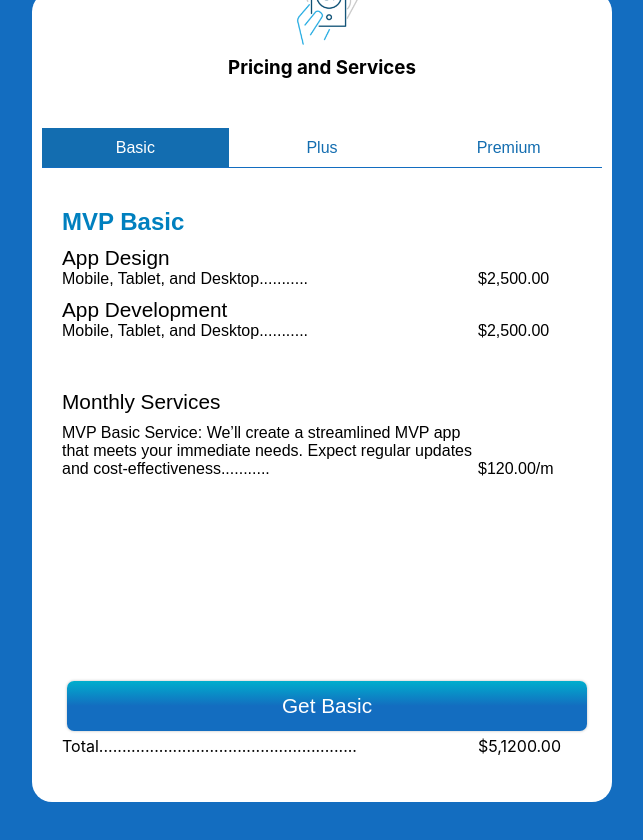
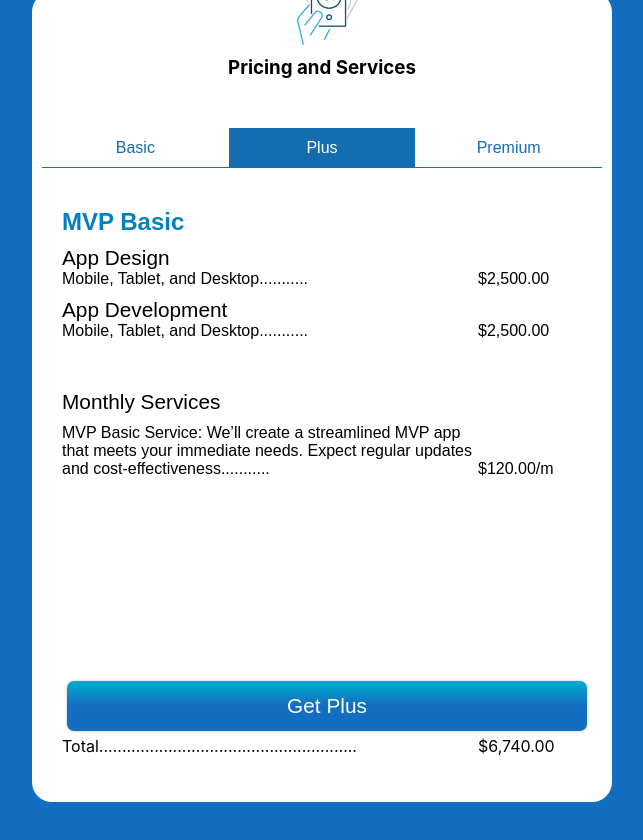
Before and after one commit to louieLouie117/react-portfolio, a React (Create React App) app in the folder client/: page / in a window 1280 px wide. Shown: the part 2220-3060 px from the top of the page, without its empty margins (318-961 px from the left). Built offline with nearby package versions, Linux system fonts and the light colour scheme.

Commit message:
UpdatedPricingPlus

```diff
--- a/client/public/index.html
+++ b/client/public/index.html
@@ -7,7 +7,7 @@
     <meta name="theme-color" content="#000000" />
     <meta
       name="description"
-      content="Web site created using create-react-app"
+      content="Enhancing operational efficiency through a dedicated app tailored to business-specific needs."
     />
     <link rel="apple-touch-icon" href="%PUBLIC_URL%/logo192.png" />
     <!--
--- a/client/src/components/LandingPage/Services.jsx
+++ b/client/src/components/LandingPage/Services.jsx
@@ -9,23 +9,23 @@ function Services(props) {
     // service description
     const [ServiceDescription, setServiceDescription] = useState('MVP Basic Service: We’ll create a streamlined MVP app that meets your immediate needs. Expect regular updates and cost-effectiveness.');
     // service purchase link
-    const [purchaseLink, setPurchaseLink] = useState('https://buy.stripe.com/3cscNcg6z1sB0zm4gj');
+    const [purchaseLink, setPurchaseLink] = useState('https://buy.stripe.com/00gaF49Ibdbj0zmeUW');
     // monthly service price
     const [monthlyServicePrice, setMonthlyServicePrice] = useState('120.00');
     // purchase button text
-    const [purchaseBTNText, setPurchaseBTNText] = useState('Get Basic');
+    const [purchaseBTNText, setPurchaseBTNText] = useState('Get Plus');
     // payment integration
     const [paymentIntegration, setPaymentIntegration] = useState({display: 'none'});
     // total amount
-    const [TotalAmount, setTotalAmount] = useState('$5,1200.00');
+    const [TotalAmount, setTotalAmount] = useState('$6,740.00');
     // analytics integration
     const [analyticsIntegration, setAnalyticsIntegration] = useState({display: 'none'});
     // highlight analytics
     const [HighlightAnalytics, setHighlightAnalytics] = useState({color: '#136db0'});
 
     // updated button to link to stripe
-    const [basicServiceBTNStyles, setBasicServiceBTNStyles] = useState({backgroundColor: '#136db0', color: 'white'});
-    const [plusServiceBTNStyles, setPlusServiceBTNStyles] = useState({backgroundColor: 'white', color: '#136db0'});
+    const [basicServiceBTNStyles, setBasicServiceBTNStyles] = useState({backgroundColor: 'white', color: '#136db0'});
+    const [plusServiceBTNStyles, setPlusServiceBTNStyles] = useState({backgroundColor: '#136db0', color: 'white'});
     const [premiumServiceBTNStyles, setPremiumServiceBTNStyles] = useState({backgroundColor: 'white', color: '#136db0'});
     // highlight payment
     const [HighlightPayment, setHighlightPayment] = useState({color: '#136db0'});
--- a/client/src/modules/ServicesStyles.css
+++ b/client/src/modules/ServicesStyles.css
@@ -198,13 +198,7 @@
     border-bottom: solid 1px rgb(19, 109, 192);
 }
 
-.MonthlyOptions>button:first-of-type{
-    background-color: rgb(19, 109, 192);
-    /* background color in # */
-    color: white;
 
-
-}
 
 
 
```
